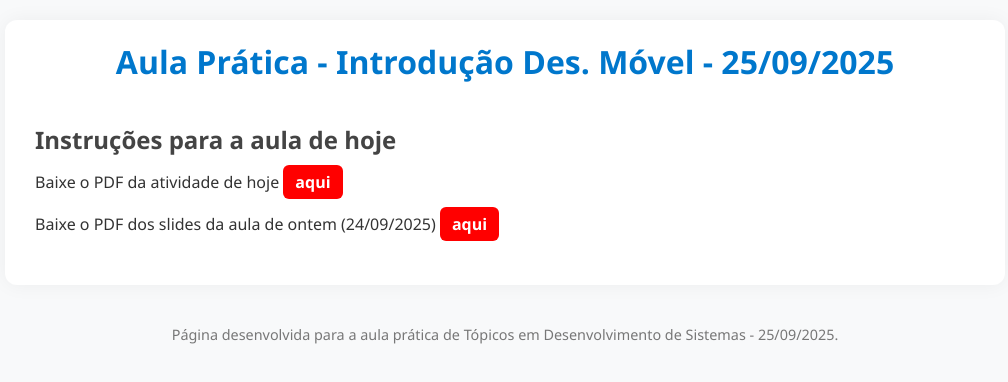
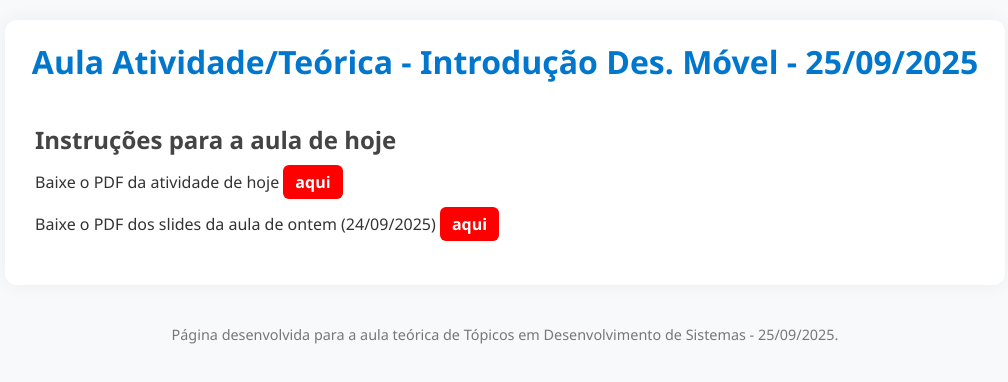
Before and after one commit to nsviana/aula-info3-25-09, a plain HTML site: page index.html in a window 1280 px wide. Shown: the whole page, without its empty margins (135-1143 px from the left). Drawn offline with Linux system fonts and the light colour scheme.

Commit message:
Change index.html

```diff
--- a/index.html
+++ b/index.html
@@ -103,7 +103,7 @@
   <body>
     <div class="wrapper">
       <div class="content" role="main">
-        <h1 class="title">Aula Prática - Introdução Des. Móvel  - 25/09/2025</h1>
+        <h1 class="title">Aula Atividade/Teórica - Introdução Des. Móvel  - 25/09/2025</h1>
         <div class="instructions">
           <h2>Instruções para a aula de hoje</h2>
           <p>
@@ -122,7 +122,7 @@
     </div>
 
     <footer class="footer">
-      Página desenvolvida para a aula prática de Tópicos em Desenvolvimento de Sistemas - 25/09/2025.
+      Página desenvolvida para a aula teórica de Tópicos em Desenvolvimento de Sistemas - 25/09/2025.
     </footer>
   </body>
 </html>
```
